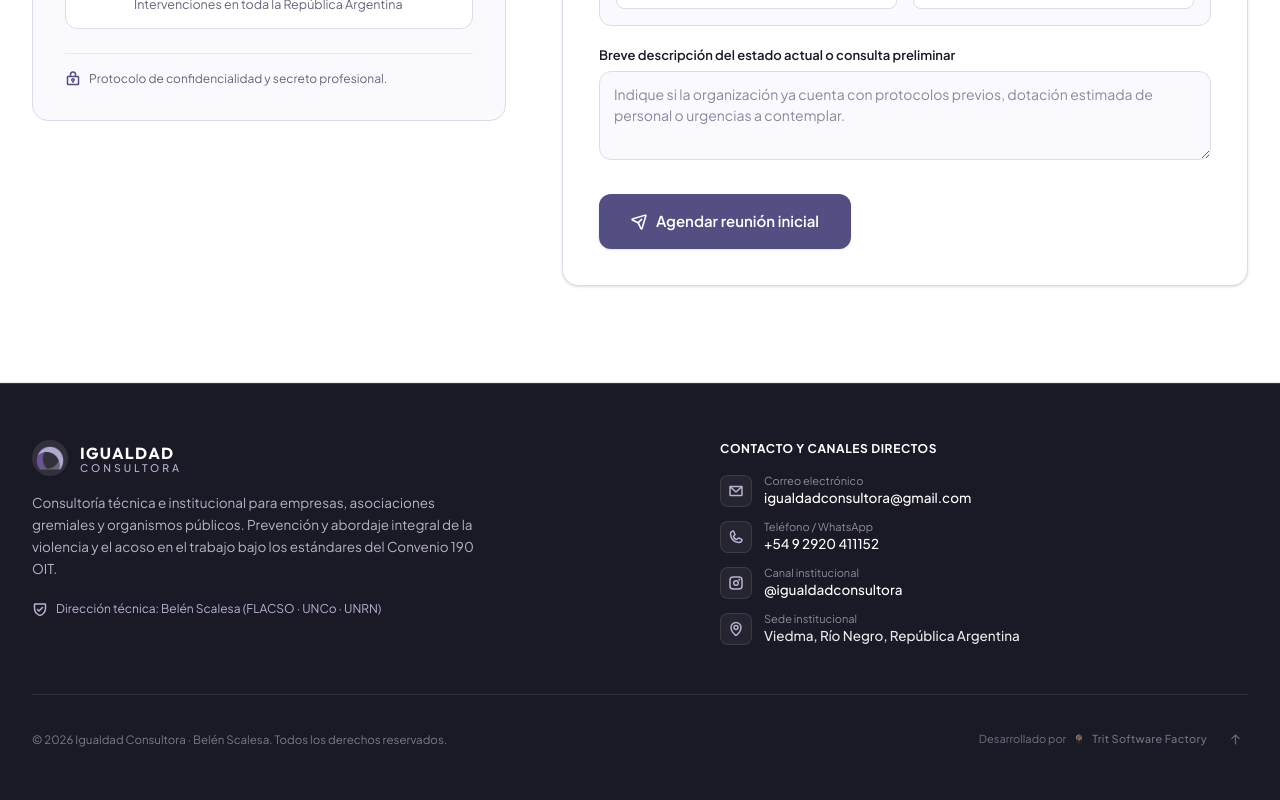
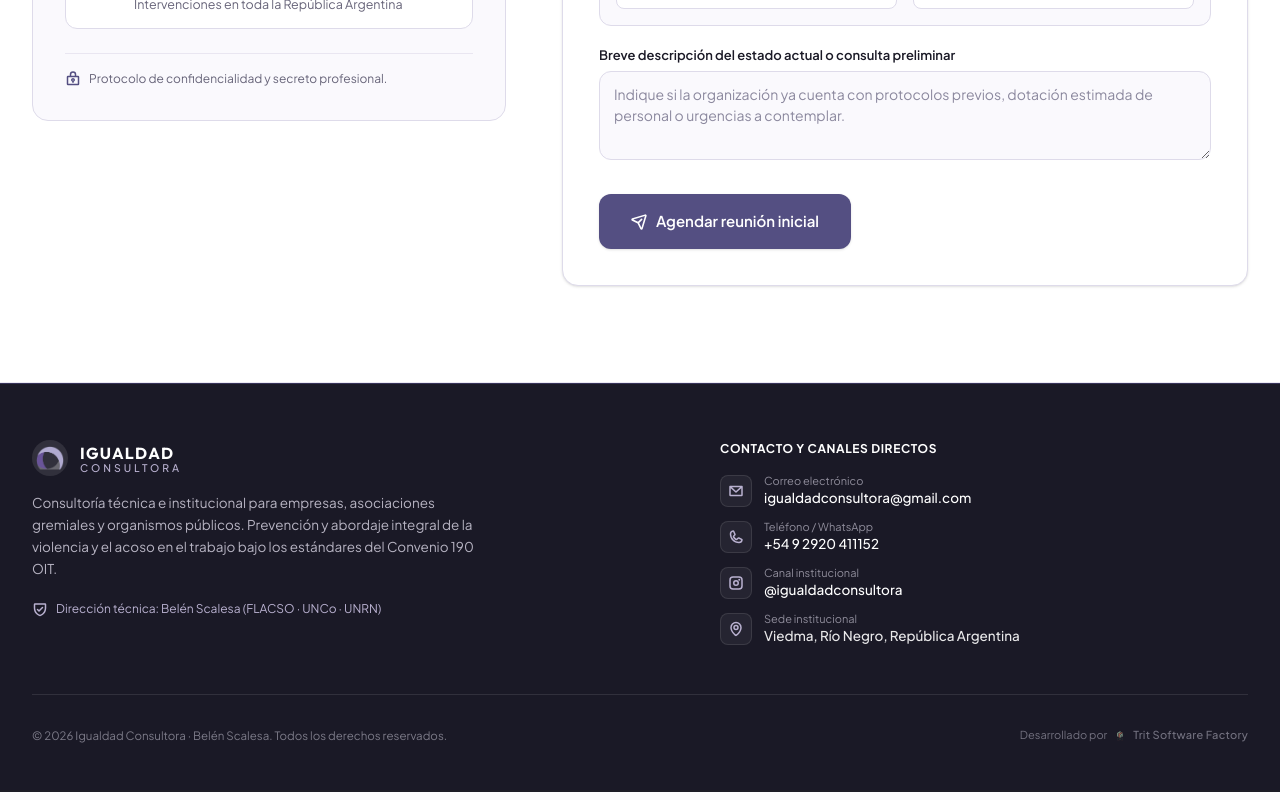
Before and after one commit to TritSoftwareFactory/ConsultoraIgualdad, a Next.js app: page / in a window 1280 px wide. Shown: the part 8639-9439 px from the top of the page. Built offline with nearby package versions, Linux system fonts and the light colour scheme.

Commit message:
fix(footer): remove scroll-to-top arrow button

```diff
--- a/src/components/Footer.tsx
+++ b/src/components/Footer.tsx
@@ -1,5 +1,5 @@
 import Image from "next/image";
-import { EnvelopeSimple, Phone, InstagramLogo, MapPin, ShieldCheck, ArrowUp } from "@phosphor-icons/react/dist/ssr";
+import { EnvelopeSimple, Phone, InstagramLogo, MapPin, ShieldCheck } from "@phosphor-icons/react/dist/ssr";
 
 export function Footer() {
   return (
@@ -99,7 +99,6 @@ export function Footer() {
             © 2026 Igualdad Consultora · Belén Scalesa. Todos los derechos reservados.
           </div>
 
-          <div className="flex items-center gap-4">
           <a
             href="https://trit.ar"
             target="_blank"
@@ -118,15 +117,6 @@ export function Footer() {
             </div>
             <span className="font-medium tracking-wide">Trit Software Factory</span>
           </a>
-
-            <a
-              href="#"
-              className="p-1.5 rounded text-[#dedbea]/40 hover:text-white transition-colors"
-              aria-label="Volver arriba"
-            >
-              <ArrowUp size={13} weight="bold" />
-            </a>
-          </div>
         </div>
 
       </div>
```
Lines whose indentation alone changed are shown as unchanged.
